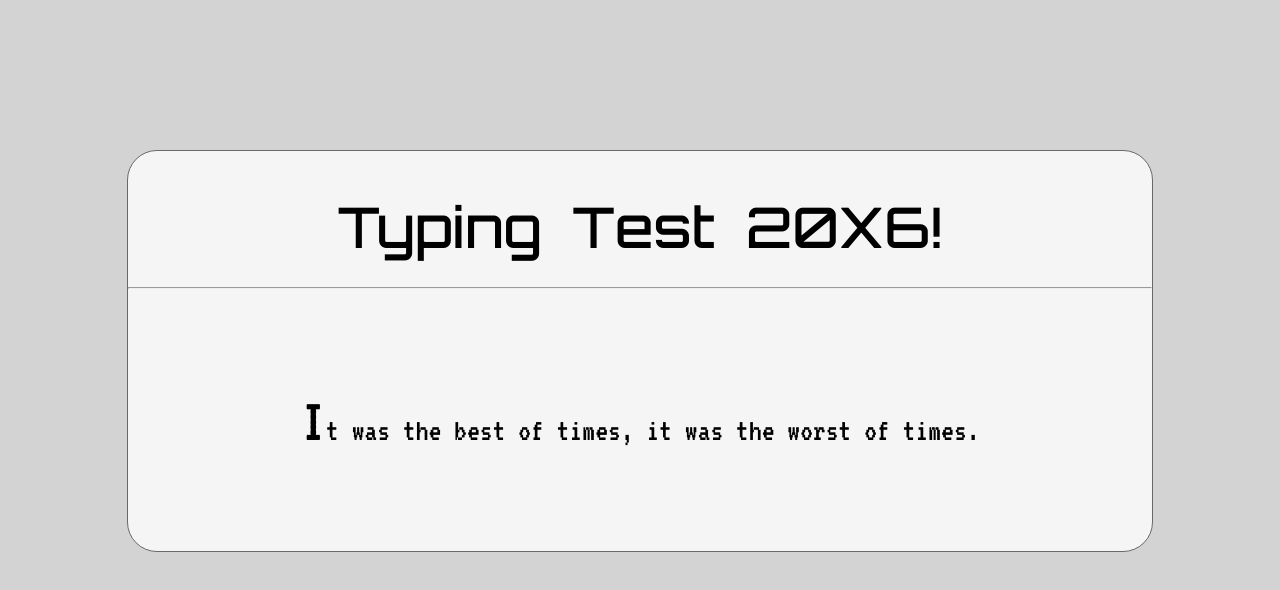
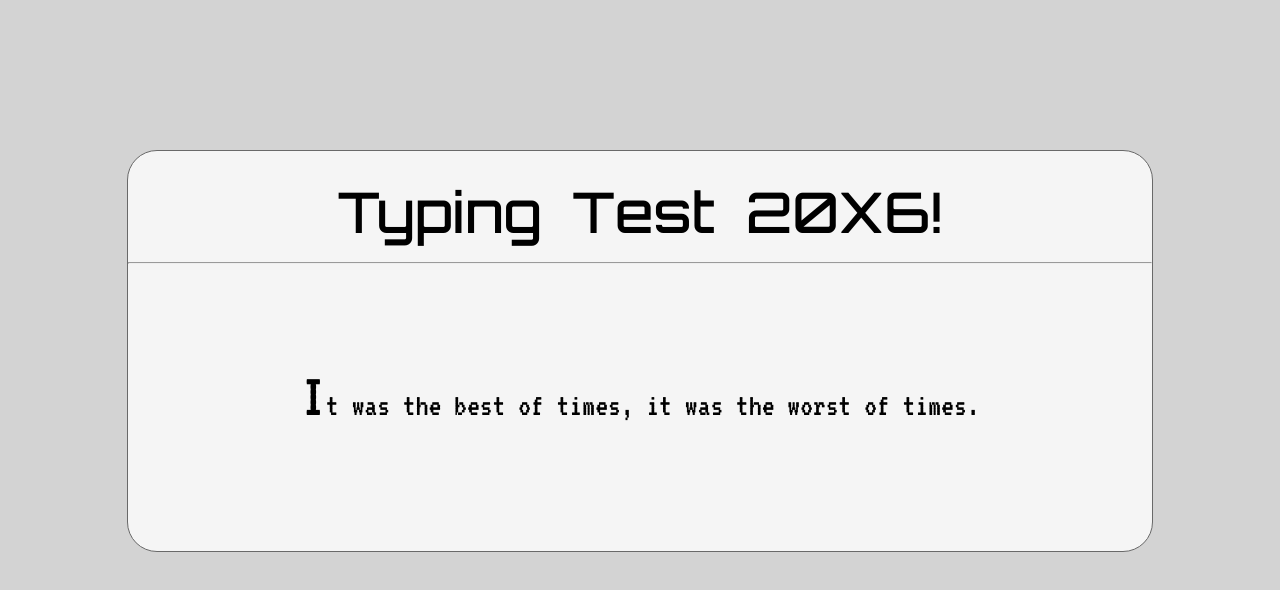
Before and after one commit to danielduffield/typing-test, a website: page index.html in a window 1280 px wide. Drawn offline with Linux system fonts and the light colour scheme.

Commit message:
Resized main heading margins to allow more room for results. #11

```diff
--- a/styles.css
+++ b/styles.css
@@ -25,7 +25,7 @@ h1 {
   font-size: 3.5em;
   font-weight: 500;
   word-spacing: 0.25em;
-  margin: 40px 0 25px;
+  margin: 25px 0 15px;
   text-align: center;
 }
 
```
